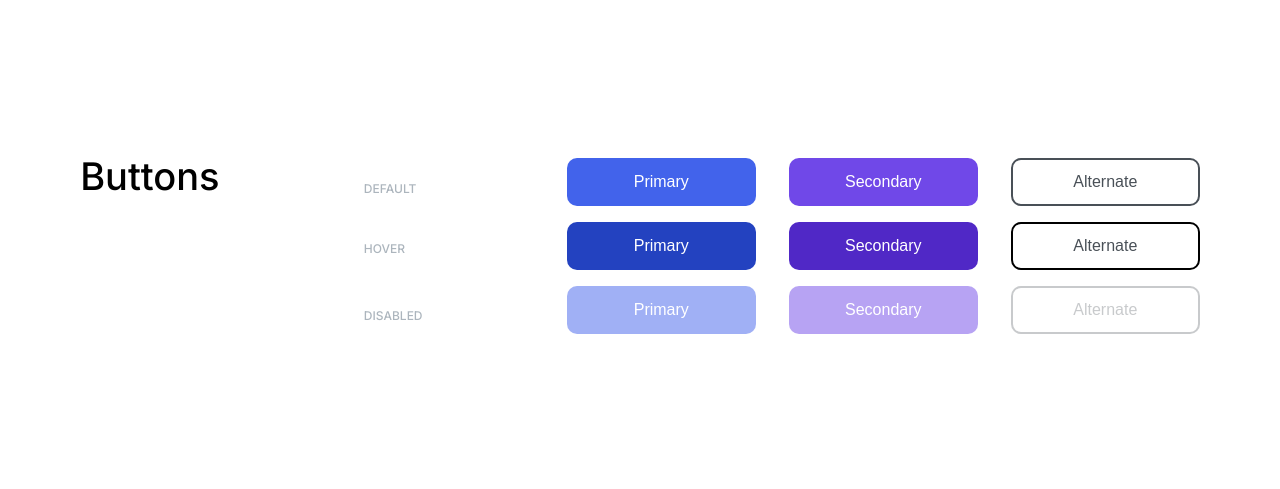
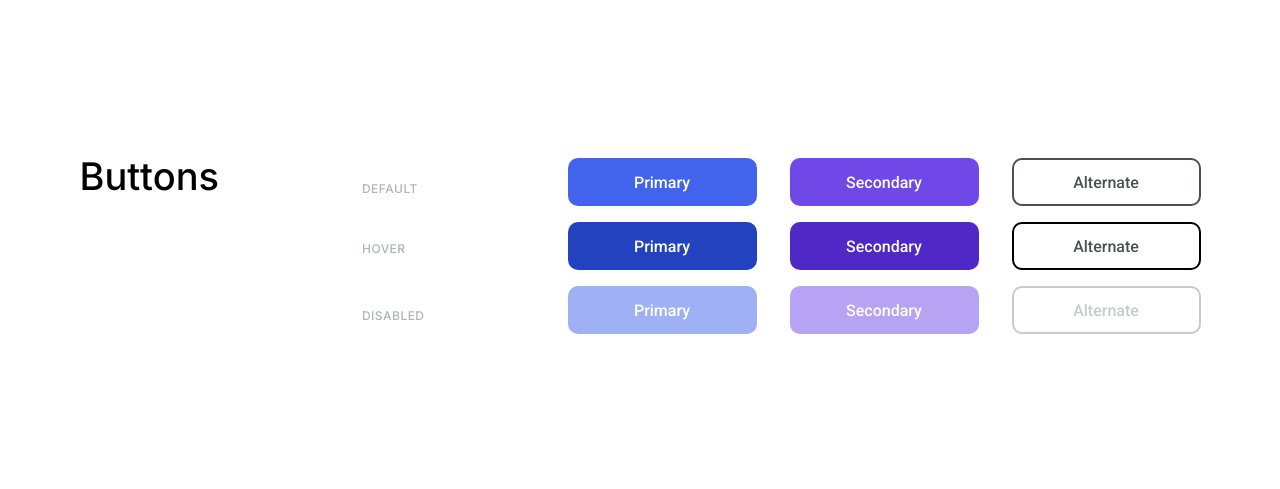
Before and after one commit to js-tasks-ru/htmlcss-20230124_anton-elshin, a website: page 03-lection1/01-button/index.html in a window 1280 px wide. Shown: the part 5-494 px from the top of the page. Drawn offline with Linux system fonts and the light colour scheme.

Commit message:
add solution for dz1 1-task

```diff
--- a/03-lection1/01-button/button.css
+++ b/03-lection1/01-button/button.css
@@ -11,9 +11,11 @@
 }
 
 .title {
+  font-family: 'Inter';
+  font-style: normal;
+  font-weight: 500;
   font-size: 38px;
-    font-family: Inter;
-    font-weight: 500;
+  line-height: 46px;
   padding: 150px 0 255px 0;
   margin: 0;
 }
@@ -35,10 +37,13 @@
   margin: 0;
   text-transform: uppercase;
   color: var(--grey-3);
+  font-family: 'Inter';
+  font-style: normal;
+  font-weight: 500;
   font-size: 12px;
-    font-family: Inter;
-    font-weight: 500;
   line-height: 18px;
+  letter-spacing: 0.04em;
+  text-transform: uppercase;
 }
 
 .button__list {
@@ -62,7 +67,12 @@
   color: white;
   cursor: pointer;
   border-style: none;
+  font-family: 'Roboto';
+  font-style: normal;
+  font-weight: 500;
   font-size: 16px;
+  line-height: 19px;
+  text-align: center;
 }
 
 .button_primary {
```
Lines whose indentation alone changed are shown as unchanged.
